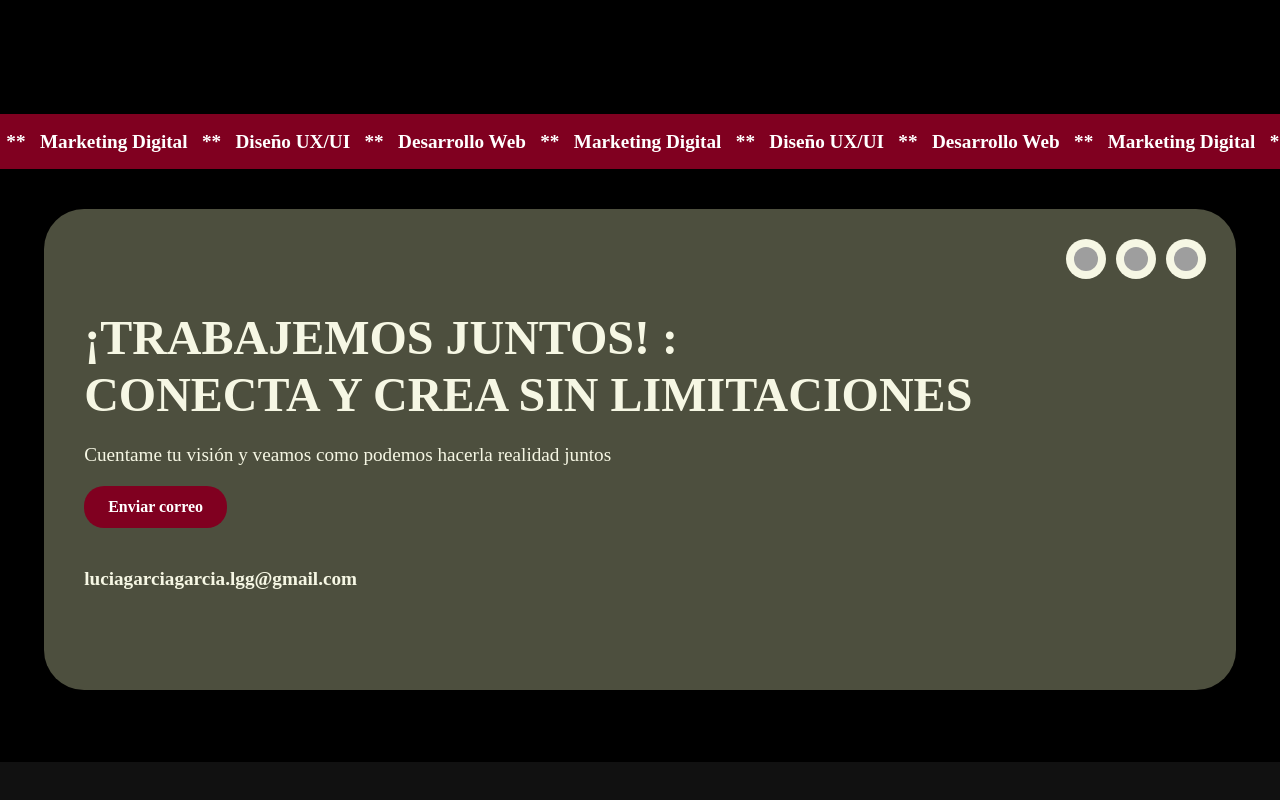
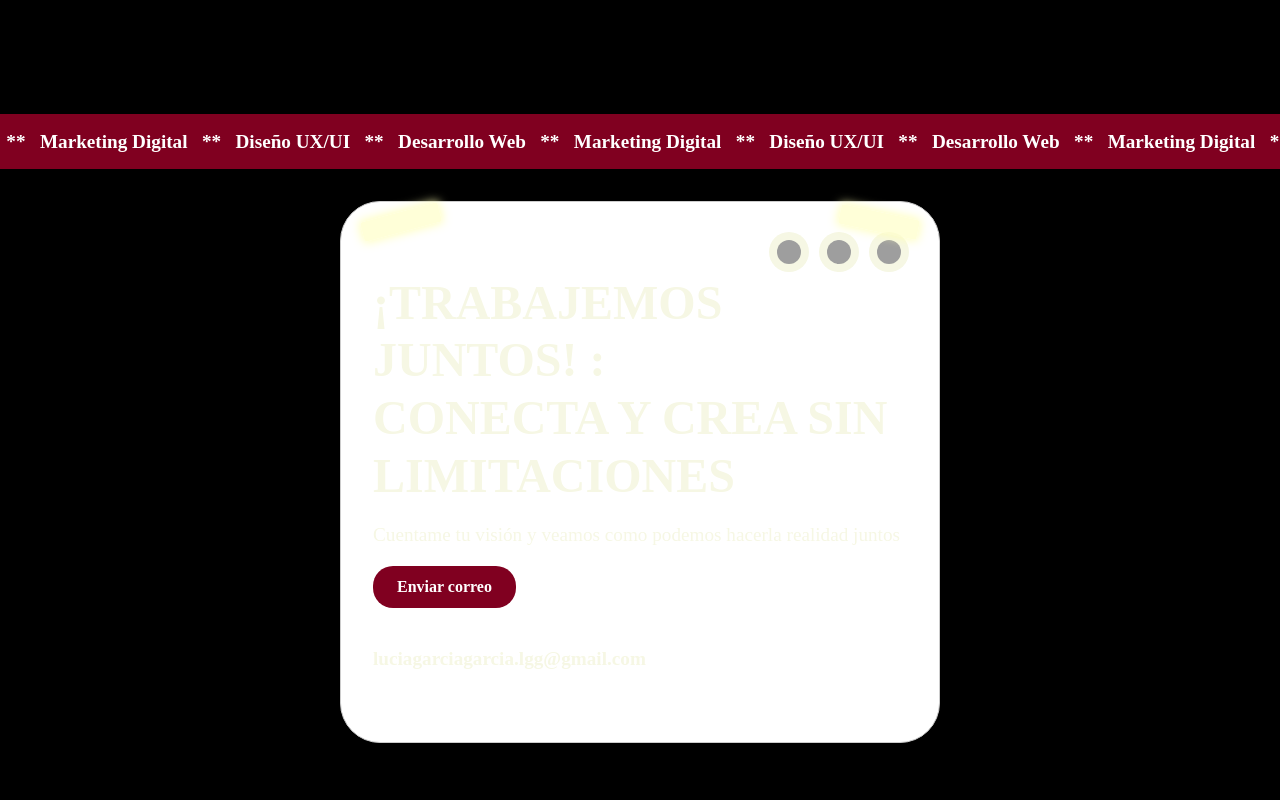
Before and after one commit to luulaa13/portfolio, a React (Vite) app: page /portfolio in a window 1280 px wide. Shown: the part 608-1408 px from the top of the page. Before the commit the page ends 1370 px from the top, so only its background shows below. Built offline with nearby package versions, Linux system fonts and the light colour scheme; no server answers; grey boxes are pictures that could not be loaded; a web font is replaced by a local one.

Commit message:
Update Portfolio.css

```diff
--- a/src/style/Portfolio.css
+++ b/src/style/Portfolio.css
@@ -222,3 +222,41 @@
     font-size: 1rem;
   }
 }
+
+
+#contacto {
+  position: relative;
+  background: #fff; /* o el color que tengas */
+  padding: 2rem;
+  border: 1px solid #ccc;
+  max-width: 600px;
+  margin: 2rem auto;
+  box-shadow: 0 4px 8px rgba(0,0,0,0.1);
+}
+
+#contacto::before,
+#contacto::after {
+  content: "";
+  position: absolute;
+  width: 80px;
+  height: 20px;
+  background: rgba(255, 255, 200, 0.7); /* color amarillo translúcido tipo celo */
+  box-shadow: 0 0 8px rgba(255, 255, 200, 0.9);
+  border-radius: 3px;
+  z-index: 10;
+  transform-origin: center;
+}
+
+#contacto::before {
+  top: 10px;
+  left: 20px;
+  transform: rotate(-15deg);
+  box-shadow: 0 0 10px 2px rgba(255, 255, 180, 0.8);
+}
+
+#contacto::after {
+  top: 10px;
+  right: 20px;
+  transform: rotate(12deg);
+  box-shadow: 0 0 10px 2px rgba(255, 255, 180, 0.8);
+}
```
